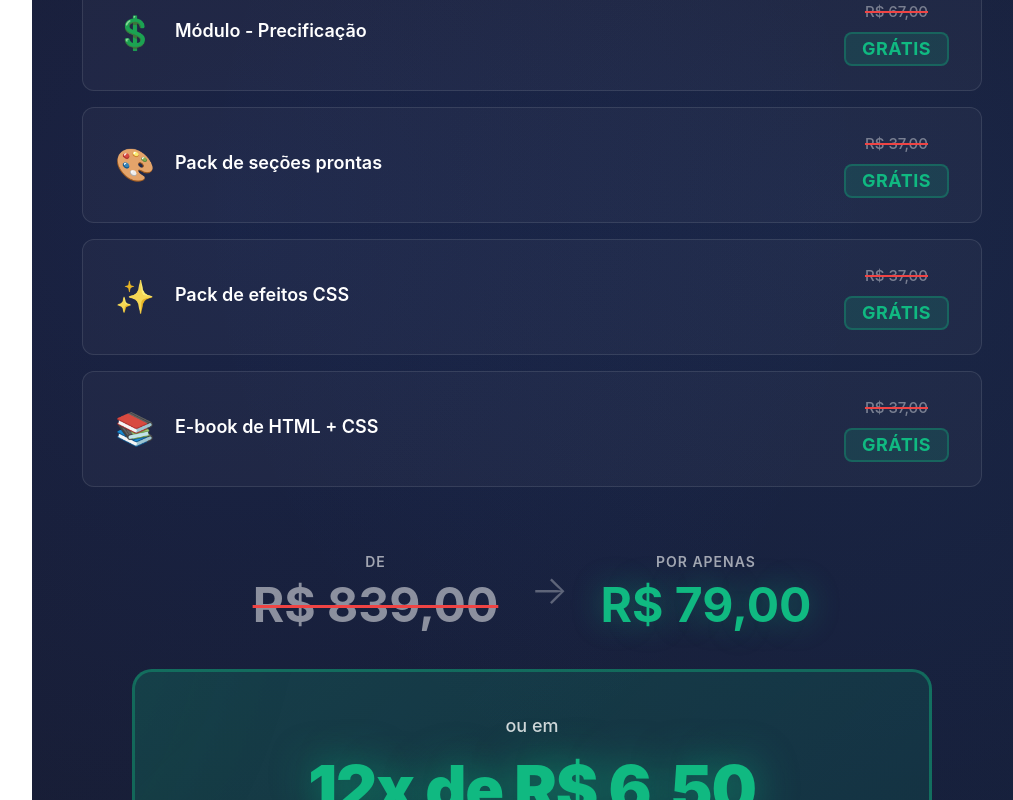
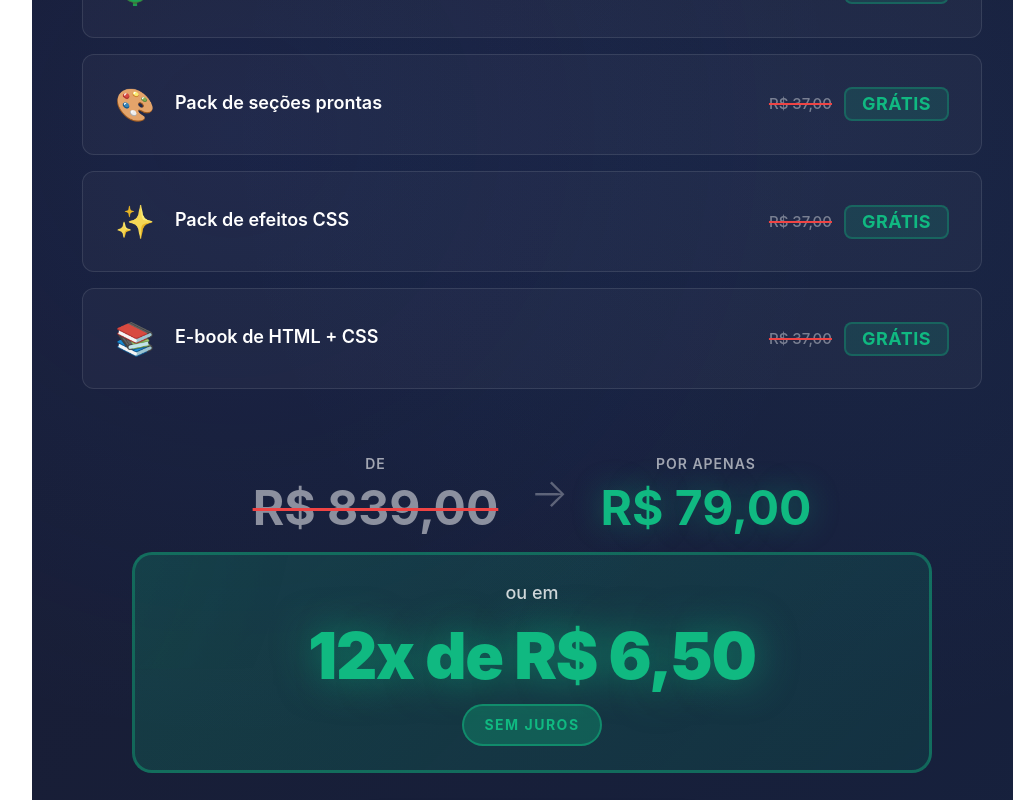
Before and after one commit to eduardocoimbramag/dudecamp-htmlcss, a React (Vite) app: page / in a window 1280 px wide. Shown: the part 5180-5980 px from the top of the page, without its empty margins (248-1261 px from the left). Built offline with nearby package versions, Linux system fonts and the light colour scheme.

Commit message:
changes-subscribesec

```diff
--- a/src/App.css
+++ b/src/App.css
@@ -446,7 +446,7 @@
 .enroll-header h2 {
   color: white;
   font-size: clamp(2.25rem, 4.5vw, 3rem);
-  margin-bottom: 1rem;
+  margin-bottom: 0.5rem;
   font-weight: 700;
 }
 
@@ -479,7 +479,7 @@
   display: flex;
   flex-direction: column;
   gap: 1rem;
-  margin-bottom: 2rem;
+  margin-bottom: 0;
 }
 
 .stacking-item {
@@ -557,9 +557,9 @@
 
 .item-pricing {
   display: flex;
-  flex-direction: column;
+  flex-direction: row;
   align-items: center;
-  gap: 0.5rem;
+  gap: 0.75rem;
   flex-shrink: 0;
 }
 
@@ -616,7 +616,7 @@
   align-items: center;
   justify-content: center;
   gap: 2rem;
-  margin-bottom: 2.5rem;
+  margin-bottom: 1.25rem;
   flex-wrap: wrap;
 }
 
@@ -669,7 +669,7 @@
   flex-direction: column;
   align-items: center;
   gap: 1rem;
-  padding: 2.5rem 2rem;
+  padding: 1.5rem 2rem;
   background: linear-gradient(135deg, rgba(16, 185, 129, 0.2), rgba(5, 150, 105, 0.15));
   border: 3px solid rgba(16, 185, 129, 0.4);
   border-radius: 20px;
@@ -902,6 +902,11 @@
   .current-value.free {
     font-size: 1rem;
     padding: 0.3125rem 0.875rem;
+  }
+
+  .item-pricing {
+    flex-direction: column;
+    gap: 0.5rem;
   }
 
   .price-reveal {
```
